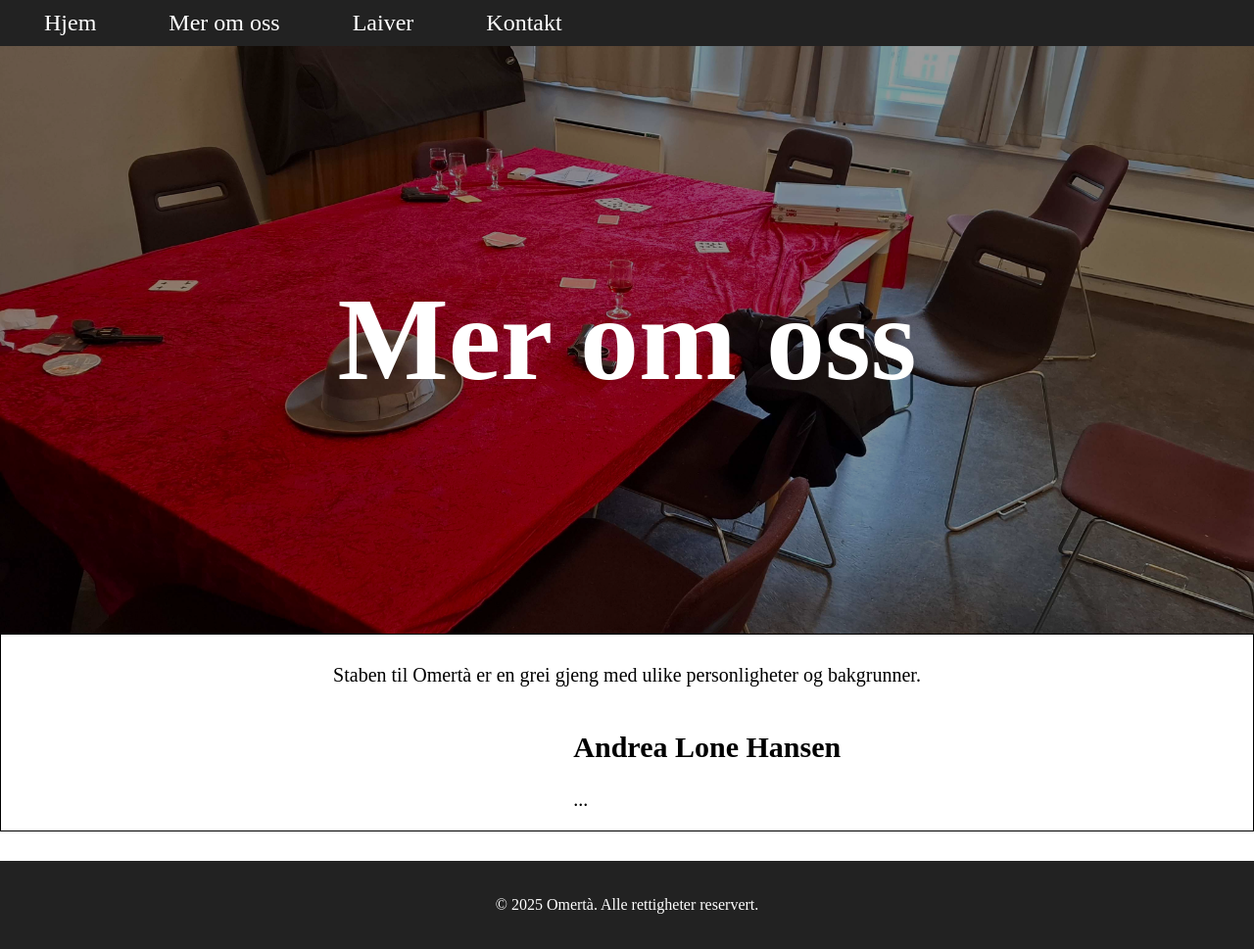
After one commit to Garluss/garluss.github.io, a Python web app: template forts-IT2/nettside-test-omerta/flaskr/templates/omoss.html in a window 1280 px wide. The commit adds this page. Shown: the whole page at 98% size. Run offline with Jinja, Linux system fonts and the light colour scheme; the template is opened without the code that fills it, so the values that code supplies are empty.

Commit message:
legger til basen for andre sider

```diff
--- a/forts-IT2/nettside-test-omerta/flaskr/templates/base.html
+++ b/forts-IT2/nettside-test-omerta/flaskr/templates/base.html
@@ -9,10 +9,10 @@
 </head>
 <body>
     <nav>
-        <a href="#">Hjem</a>
-        <a href="#">Mer om oss</a>
+        <a href="/">Hjem</a>
+        <a href="/mer">Mer om oss</a>
         <a href="#">Laiver</a>
-        <a href="#">Kontakt</a>
+        <a href="/kontakt">Kontakt</a>
     </nav>
     <div id="fane">
         <img src="{{ url_for('static', filename='bg.jpg') }}" width="2300px">
--- a/forts-IT2/nettside-test-omerta/flaskr/templates/hjem.html
+++ b/forts-IT2/nettside-test-omerta/flaskr/templates/hjem.html
@@ -12,4 +12,6 @@
 {% block innhold %}
     <p>Omertà er en frivillig forening basert i Bergen som har som formål å skape interaktivt rollespill for ungdom.</p>
     <p>For å gjøre at flest folk kan delta, prøver vi å gjøre arrangementene våre så billig som vi klarer.</p>
+
+    <!-- Få inn sosiale medier -->
 {% endblock %}
--- /dev/null
+++ b/forts-IT2/nettside-test-omerta/flaskr/templates/omoss.html
@@ -0,0 +1,31 @@
+{% extends 'base.html' %}
+
+{% block tittel %}Mer om oss{% endblock %}
+
+{% block topp %}
+    {{ super() }}
+    <style type="text/css">
+        #folk {
+            margin-top: 20px;
+            display: flex;
+            flex-direction: column;
+        }
+        .pers {
+            display: flex;
+            justify-content: space-around;
+        }
+    </style>
+{% endblock %}
+
+{% block innhold %}
+    <p>Staben til Omertà er en grei gjeng med ulike personligheter og bakgrunner.</p>
+    <div id="folk">
+        <div class="pers">
+            <img>
+            <div>
+                <h2>Andrea Lone Hansen</h2>
+                <p> ... </p>
+            </div>
+        </div>
+    </div>
+{% endblock %}
```
Also changed, not shown: forts-IT2/nettside-test-omerta/flaskr/__init__.py (+8 -0 lines), forts-IT2/nettside-test-omerta/flaskr/templates/kontakt.html (added, +20 -0 lines).
